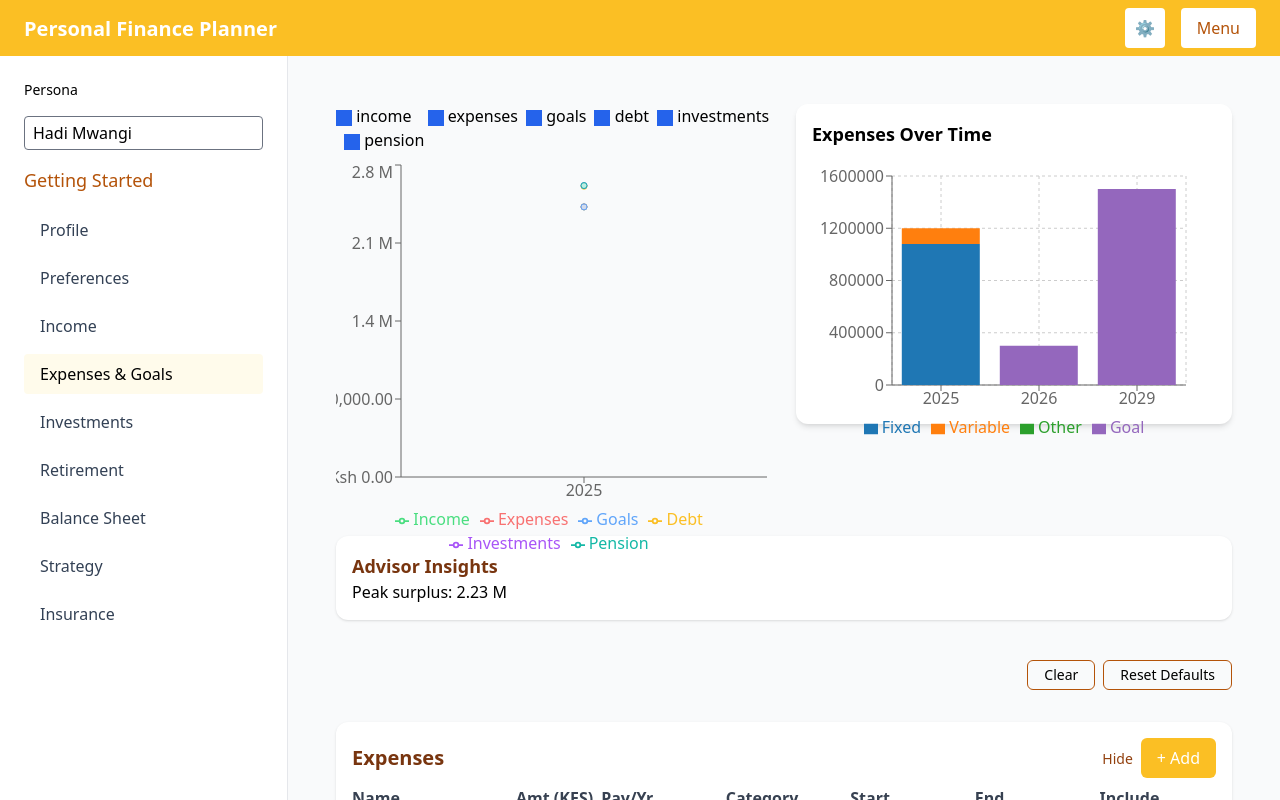
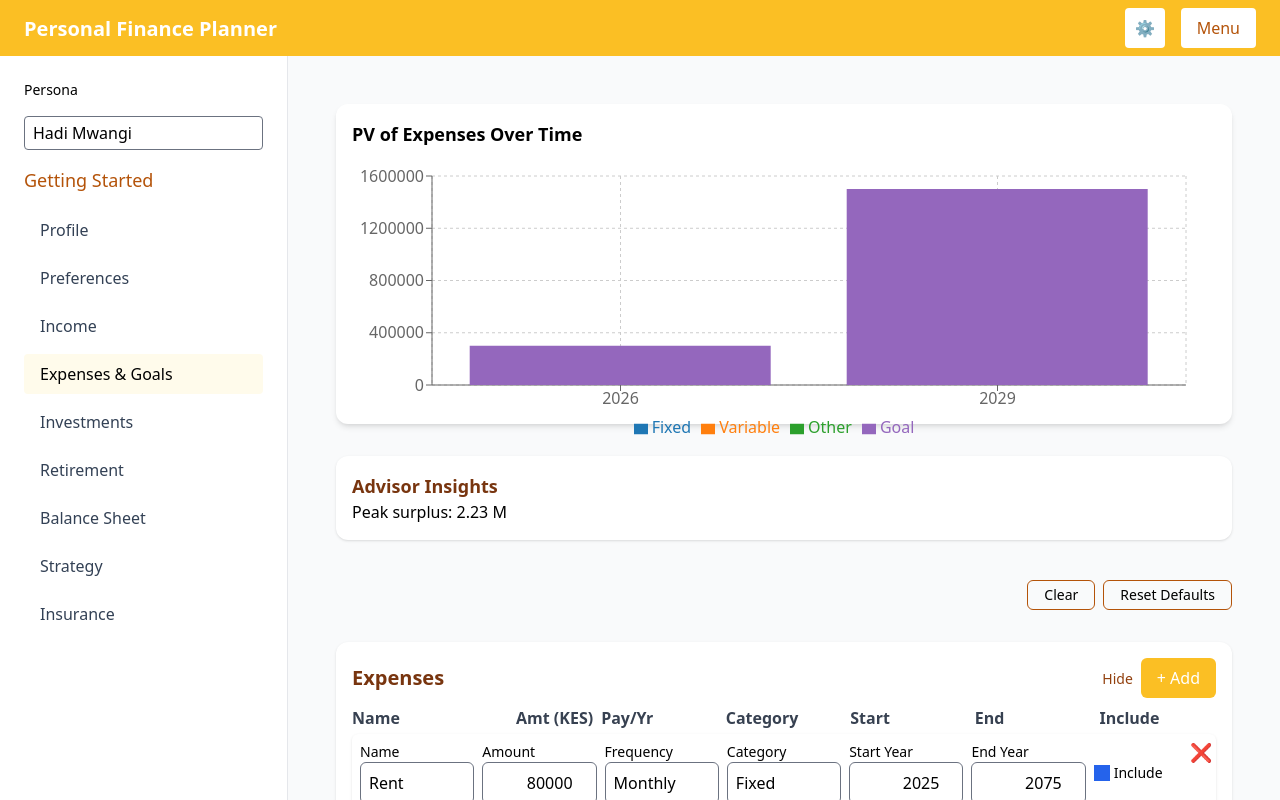
Before and after one commit to MMJGGR/personal-finance-app, a React (Vite) app: page / in a window 1280 px wide. Both pictures are taken after a click on the tab "Expenses & Goals". Shown: the top 800 px of the page. Built offline with nearby package versions, Linux system fonts and the light colour scheme.

Commit message:
refactor expenses tab chart

```diff
--- a/src/components/ExpensesGoals/ExpensesGoalsTab.jsx
+++ b/src/components/ExpensesGoals/ExpensesGoalsTab.jsx
@@ -12,8 +12,6 @@ import sanitize from '../../utils/sanitize'
 import { expenseItemSchema, goalItemSchema } from '../../schemas/expenseGoalSchemas.js'
 import { frequencyToPayments } from '../../utils/financeUtils'
 import { calculateAmortizedPayment } from '../../utils/financeUtils'
-import { ResponsiveContainer } from 'recharts'
-import LifetimeStackedChart from './LifetimeStackedChart'
 import ExpensesStackedBarChart from '../ExpensesStackedBarChart.jsx'
 import buildTimeline from '../../selectors/timeline'
 import { annualAmountForYear } from '../../utils/streamHelpers'
@@ -545,10 +543,7 @@ export default function ExpensesGoalsTab() {
   const INTEREST_COLOR  = '#f87171'
   return (
     <div className="space-y-8 p-6">
-      <section className="grid grid-cols-1 md:grid-cols-2 gap-6">
-        <ResponsiveContainer width="100%" height={400} role="img" aria-label="Cashflow timeline chart">
-          <LifetimeStackedChart data={timelineData} locale={settings.locale} currency={settings.currency} />
-        </ResponsiveContainer>
+      <section className="grid grid-cols-1 gap-6">
         <ExpensesStackedBarChart />
       </section>
 
--- a/src/components/ExpensesStackedBarChart.jsx
+++ b/src/components/ExpensesStackedBarChart.jsx
@@ -1,8 +1,16 @@
 import React from 'react'
 import {
-  BarChart, Bar, XAxis, YAxis, CartesianGrid, Tooltip, Legend, ResponsiveContainer
+  BarChart,
+  Bar,
+  XAxis,
+  YAxis,
+  CartesianGrid,
+  Tooltip,
+  Legend,
+  ResponsiveContainer
 } from 'recharts'
 import { useFinance } from '../FinanceContext'
+import { frequencyToPayments } from '../utils/financeUtils'
 
 export default function ExpensesStackedBarChart() {
   const {
@@ -11,6 +19,8 @@ export default function ExpensesStackedBarChart() {
     includeMediumPV,
     includeLowPV,
     includeGoalsPV,
+    discountRate,
+    startYear,
   } = useFinance()
 
   // Aggregate expenses by year and category
@@ -21,13 +31,25 @@ export default function ExpensesStackedBarChart() {
   })
 
   const dataByYear = {}
+  const discBase = 1 + discountRate / 100
   filtered.forEach(exp => {
-    const { category, frequency, amount, startYear, endYear = startYear } = exp
-    for (let year = startYear; year <= (endYear ?? startYear); year++) {
+    const {
+      category,
+      frequency,
+      paymentsPerYear,
+      amount,
+      startYear: sYear,
+      endYear = sYear,
+      growth = 0
+    } = exp
+    const ppy = paymentsPerYear || frequencyToPayments(frequency) || 1
+    for (let year = sYear; year <= endYear; year++) {
       if (!dataByYear[year]) dataByYear[year] = { year: String(year) }
-      // Convert monthly to annual amount
-      const value = frequency === 'Monthly' ? amount * 12 : amount
-      dataByYear[year][category] = (dataByYear[year][category] || 0) + value
+      const idx = year - sYear
+      const cash = (Number(amount) || 0) * ppy * Math.pow(1 + growth / 100, idx)
+      const disc = year - startYear + 1
+      const pv = cash / Math.pow(discBase, disc)
+      dataByYear[year][category] = (dataByYear[year][category] || 0) + pv
     }
   })
 
@@ -37,7 +59,9 @@ export default function ExpensesStackedBarChart() {
       const year = Number(yr)
       if (year == null) return
       if (!dataByYear[year]) dataByYear[year] = { year: String(year) }
-      dataByYear[year].Goal = (dataByYear[year].Goal || 0) + (Number(g.amount) || 0)
+      const disc = year - startYear
+      const pv = (Number(g.amount) || 0) / Math.pow(discBase, disc)
+      dataByYear[year].Goal = (dataByYear[year].Goal || 0) + pv
     })
   }
 
@@ -45,7 +69,7 @@ export default function ExpensesStackedBarChart() {
 
   return (
     <div className="w-full h-80 bg-white p-4 rounded-xl shadow-md">
-      <h3 className="text-lg font-semibold mb-2">Expenses Over Time</h3>
+      <h3 className="text-lg font-semibold mb-2">PV of Expenses Over Time</h3>
       <ResponsiveContainer width="100%" height="100%">
         <BarChart data={chartData} margin={{ top: 20, right: 30, left: 20, bottom: 5 }}>
           <CartesianGrid strokeDasharray="3 3" />
```
